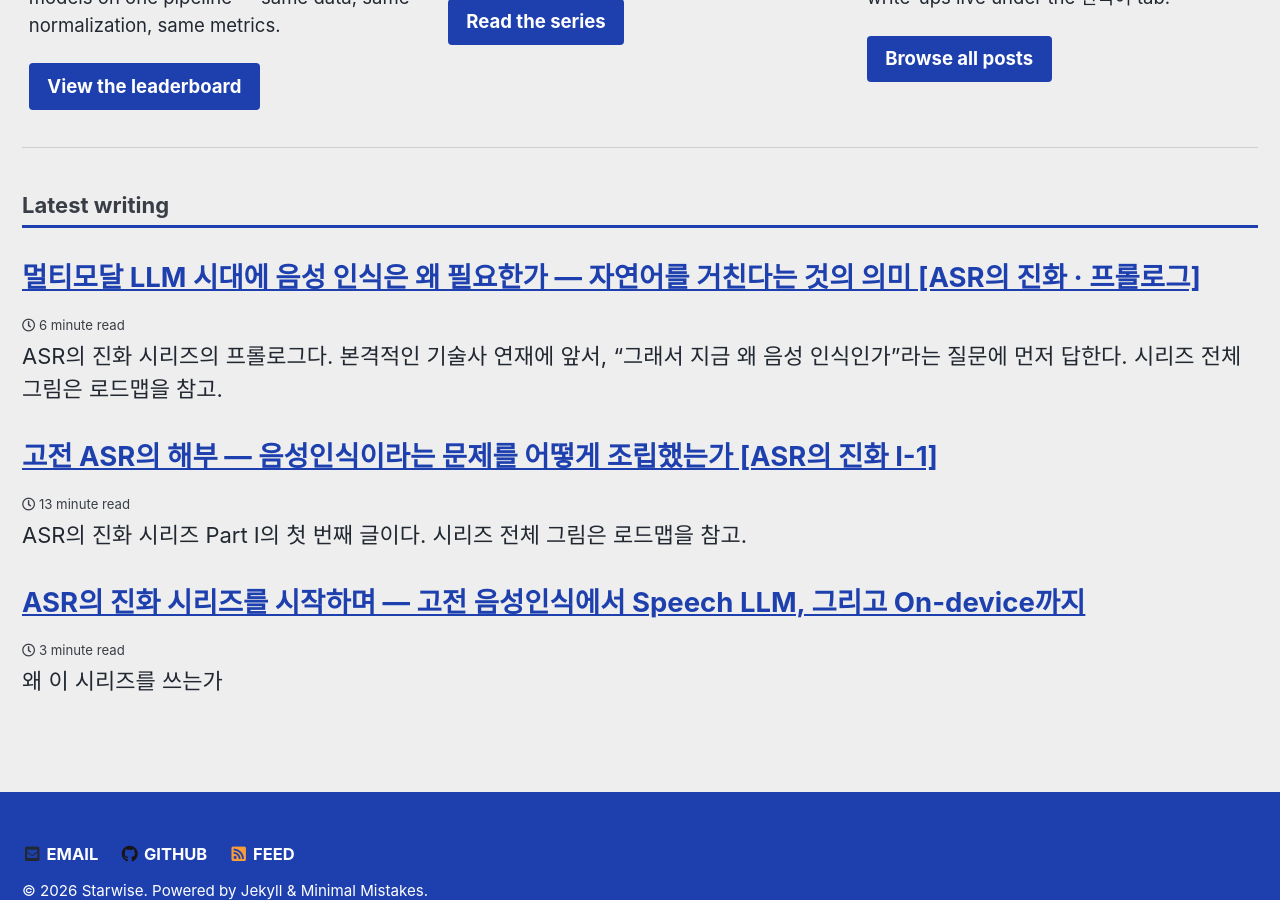
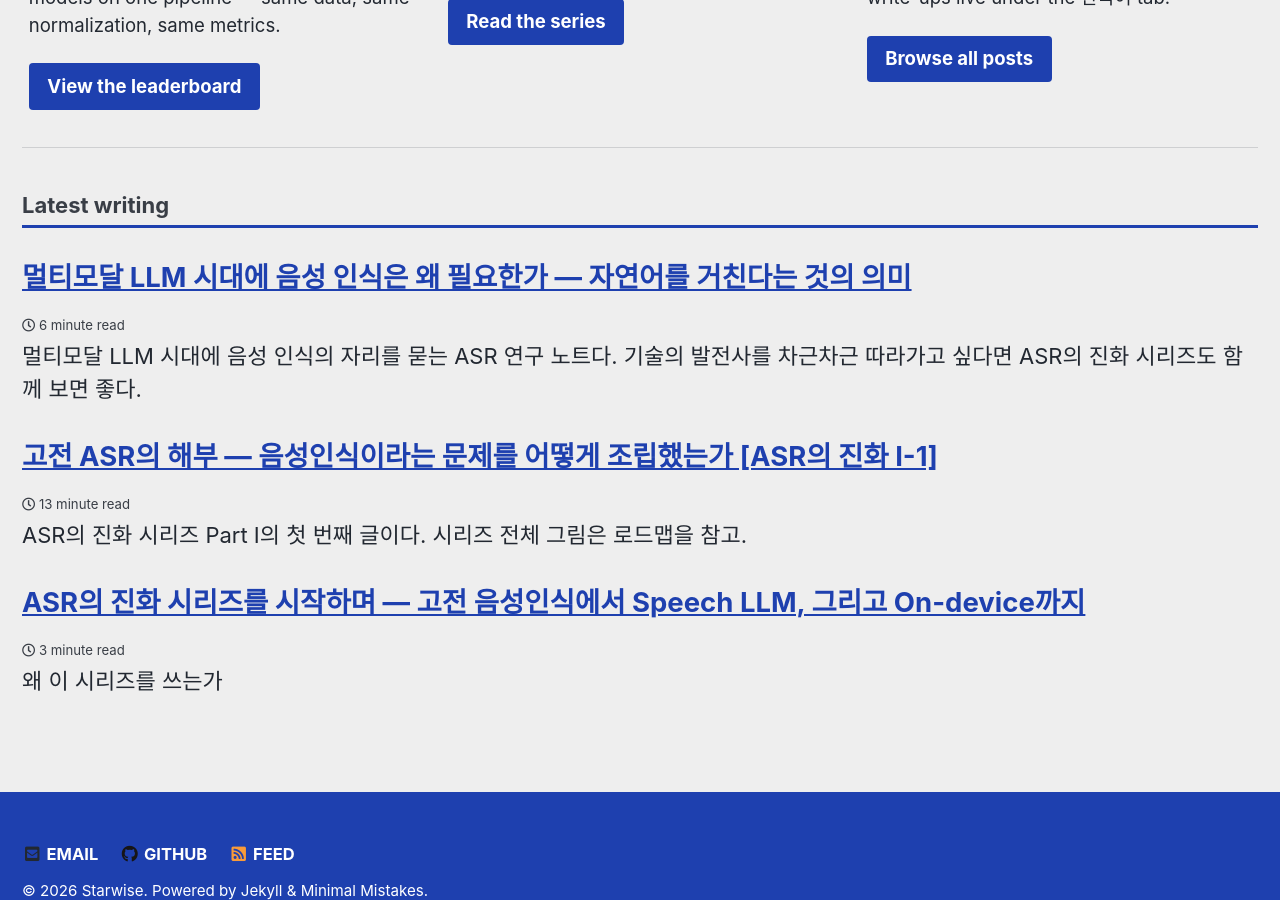
Before and after one commit to GT-KIM/GT-KIM.github.io, a Jekyll site: the page built from index.html, in a window 1280 px wide and 900 px high, scrolled down 869 px. Built offline with Jekyll 4.4.1, drawn with Linux system fonts in a browser that asks for light colours; cached includes are drawn as plain includes.

Commit message:
Move multimodal-LLM essay into a separate "ASR ??" tab
Reclassify the essay out of the asr_evolution series into a new
asr_research category: move the post into _posts/ASR_research/, add an
/asr_research/ archive page and sidebar nav entry, and reframe the
post's intro/outro from "series prologue" to a standalone research note.
The roadmap now cross-links to it instead of listing it as a prologue.

Co-Authored-By: Claude Fable 5 <noreply@anthropic.com>

```diff
--- a/_data/navigation.yml
+++ b/_data/navigation.yml
@@ -18,6 +18,8 @@ sidebar-category:
       url: "/korean_asr/log/"
     - title: "ASR의 진화 시리즈"
       url: "/asr_evolution/"
+    - title: "ASR 연구"
+      url: "/asr_research/"
     - title: "AI Review"
       url: "/ai_review/"
     - title: "AI Tech"
--- /dev/null
+++ b/_pages/ASR_research.md
@@ -0,0 +1,10 @@
+---
+title: "ASR 연구"
+layout: archive
+permalink: /asr_research/
+---
+
+음성 인식(ASR)을 둘러싼 연구 노트와 단상을 모으는 공간입니다. 멀티모달 LLM 시대에 음성 인식의 자리, 평가와 한계, 그리고 떠오르는 질문들을 자유로운 형식으로 다룹니다. 기술의 발전사를 체계적으로 따라가는 글은 [ASR의 진화 시리즈](/asr_evolution/)에 있습니다.
+
+{% assign posts = site.categories.asr_research %}
+{% for post in posts %} {% include archive-single.html type=page.entries_layout %} {% endfor %}
--- a/_posts/ASR_evolution/2026-06-12-asr-evolution-series-roadmap.md
+++ b/_posts/ASR_evolution/2026-06-12-asr-evolution-series-roadmap.md
@@ -18,7 +18,7 @@ toc_sticky: true
 
 그래서 이 시리즈를 쓴다. 고전 ASR부터 Speech LLM, On-device ASR까지를 하나의 이야기로 엮는 장기 연재이고, 완결되면 책 한 권 분량이 되도록 설계했다.
 
-> 본격적인 기술사에 들어가기 전에, "멀티모달 LLM 시대에 음성 인식이 왜 여전히 필요한가"를 먼저 짚는 프롤로그를 따로 두었다 — [멀티모달 LLM 시대에 음성 인식은 왜 필요한가](/asr_evolution/why-asr-in-multimodal-llm-era/).
+> "멀티모달 LLM 시대에 음성 인식이 왜 여전히 필요한가"라는 더 큰 질문은 별도의 [ASR 연구](/asr_research/) 노트 — [멀티모달 LLM 시대에 음성 인식은 왜 필요한가](/asr_research/why-asr-in-multimodal-llm-era/) — 에서 다룬다.
 
 ## 이 시리즈가 답하려는 세 가지 질문
 
--- a/_posts/ASR_evolution/2026-06-13-why-asr-in-multimodal-llm-era.md
+++ b/_posts/ASR_research/2026-06-13-why-asr-in-multimodal-llm-era.md
@@ -1,14 +1,14 @@
 ---
 lang: ko
-title: "멀티모달 LLM 시대에 음성 인식은 왜 필요한가 — 자연어를 거친다는 것의 의미 [ASR의 진화 · 프롤로그]"
+title: "멀티모달 LLM 시대에 음성 인식은 왜 필요한가 — 자연어를 거친다는 것의 의미"
 categories:
- - asr_evolution
+ - asr_research
 toc: true
 toc_label: "목차"
 toc_sticky: true
 ---
 
-> **ASR의 진화 시리즈**의 프롤로그다. 본격적인 기술사 연재에 앞서, "그래서 지금 왜 음성 인식인가"라는 질문에 먼저 답한다. 시리즈 전체 그림은 [로드맵](/asr_evolution/asr-evolution-series-roadmap/)을 참고.
+> 멀티모달 LLM 시대에 음성 인식의 자리를 묻는 ASR 연구 노트다. 기술의 발전사를 차근차근 따라가고 싶다면 [ASR의 진화 시리즈](/asr_evolution/)도 함께 보면 좋다.
 
 ## 현대 인공지능의 발전
 
@@ -70,10 +70,10 @@ Computer Vision 연구자에게는 익숙할 이미지 분류 문제를 생각
 
 LLM에게 음성 인식의 자연어 결과를 전달하는 것이 최적의 솔루션은 아니다. 자연어를 한 번 거치는 순간, 이미지 분류에서 세부 정보가 날아갔던 것과 똑같은 손실이 음성에서도 일어난다. 하지만 그렇다고 음성 인식이 무용한 것은 아니다. UX 관점에서 **설명 가능성**을 위해 음성 인식 결과가 필요할 수 있으며, 한 번 뱉으면 지우기 어려운 음성의 특성상 **녹음에서 의도를 파악하는 일** 또한 중요하다.
 
-이 프롤로그가 던진 질문 — "자연어를 거친다는 것은 무엇을 잃는가, 그리고 음성 인식은 그럼에도 왜 필요한가" — 은 이 시리즈 전체를 관통한다. 그 답을 제대로 하려면, 먼저 음성 인식이라는 기술이 어디에서 출발했는지를 알아야 한다. 다음 글부터 본격적으로 그 역사를 따라간다.
+여기서 던진 질문 — "자연어를 거친다는 것은 무엇을 잃는가, 그리고 음성 인식은 그럼에도 왜 필요한가" — 에 제대로 답하려면, 먼저 음성 인식이라는 기술이 어디에서 출발했는지를 알아야 한다. 그 역사는 [ASR의 진화 시리즈](/asr_evolution/)에서 [고전 ASR의 해부](/asr_evolution/classic-asr-anatomy/)부터 차근차근 따라간다.
 
 ---
 
-*이 글은 [ASR의 진화 시리즈](/asr_evolution/)의 프롤로그다. 전체 목차와 연재 순서는 [로드맵](/asr_evolution/asr-evolution-series-roadmap/)에서 볼 수 있다. 첫 본문은 [고전 ASR의 해부](/asr_evolution/classic-asr-anatomy/)다.*
+*이 글은 [ASR 연구](/asr_research/) 노트 중 하나다. 음성 인식 기술의 발전사를 다루는 [ASR의 진화 시리즈](/asr_evolution/)와 함께 읽으면 좋다.*
 
 [^mehrabian]: Mehrabian, A. (1981). *Silent Messages: Implicit Communication of Emotions and Attitudes*. Wadsworth. — 흔히 "메라비언 법칙(7-38-55 규칙)"으로 인용되지만, 원 연구는 감정·태도가 모순되게 전달될 때에 한정된 실험 결과임에 유의.
```
